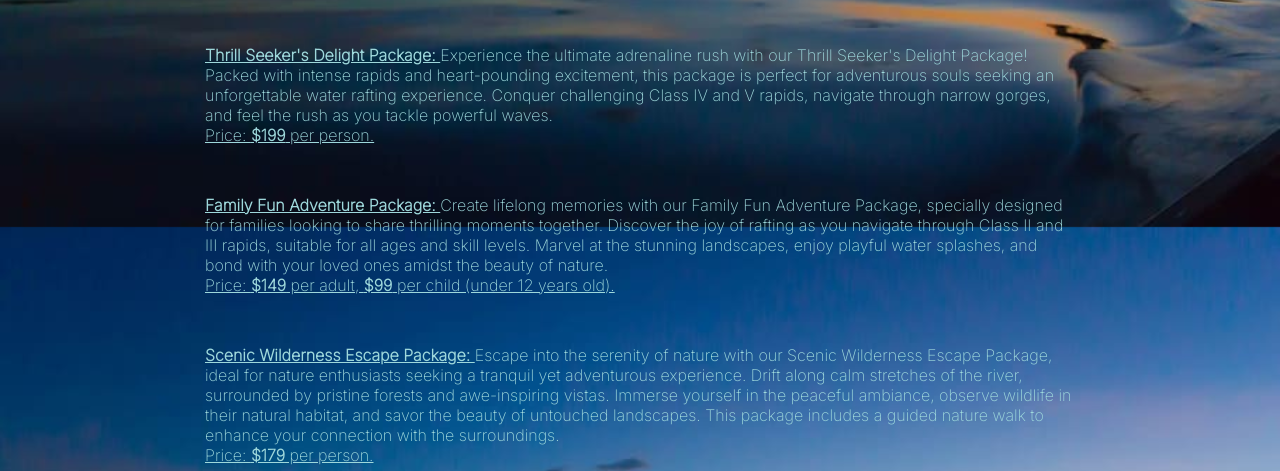
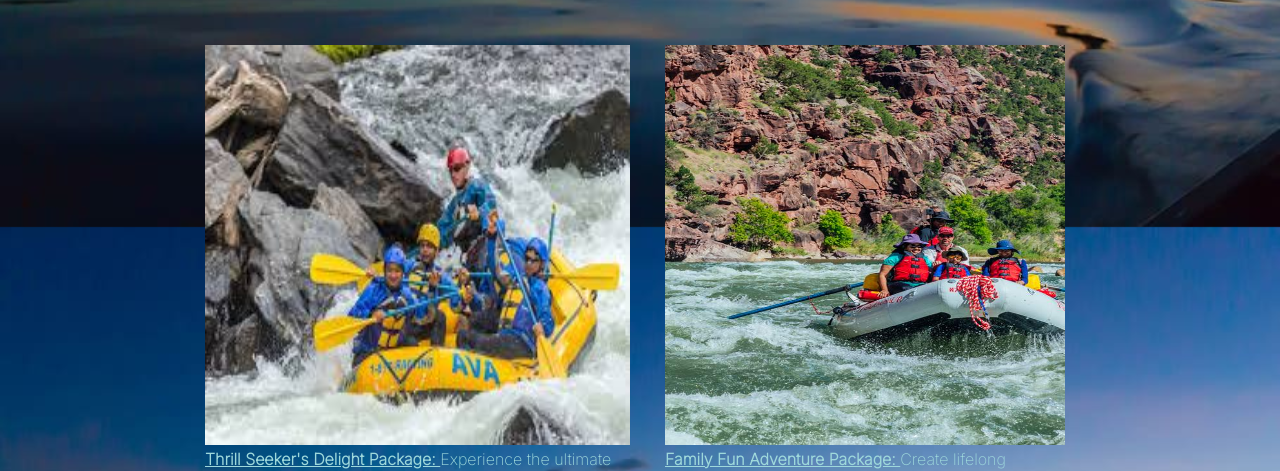
Before and after one commit to samoanspam/wdd130, a plain HTML site: page wwr/trips.html in a window 1280 px wide. Shown: the part 573-1044 px from the top of the page. Drawn offline with Linux system fonts and the light colour scheme.

Commit message:
woot woot

```diff
--- a/wwr/styles/rafting.css
+++ b/wwr/styles/rafting.css
@@ -285,3 +285,12 @@ article.hero img {
 .tags-intro {
    color: #9ED8DB;
 }
+
+.trips-tags {
+   grid-template-columns: 1fr 1fr;
+   grid-template-rows: 1fr;
+}
+
+.trips-pictures {
+   display: inline;
+}
--- a/wwr/trips.html
+++ b/wwr/trips.html
@@ -8,6 +8,7 @@
         <meta name="author" content="Teia Patane">
         <link rel="stylesheet" type="text/css" href="styles/rafting.css">
     </head>
+
     <body class="body">
 
         <header>
@@ -30,7 +31,11 @@
             to contact us!
         </p>
 
+        <main class="trips-tags">
+
                     <p class="tags-intro">
+                        <img src="styles/offerings.jpg" alt="Rafting Yellow Helmets" class="trips-pictures" width="425" height="400">
+                        <br>
                         <u><strong> Thrill Seeker's Delight Package: </strong></u>
                         Experience the ultimate adrenaline rush with our Thrill Seeker's Delight Package! Packed with intense rapids and heart-pounding
                         excitement, this package is perfect for adventurous souls seeking an unforgettable water rafting experience. Conquer challenging
@@ -40,6 +45,8 @@
                     </p>
 
                     <p class="tags-intro">
+                        <img src="styles/purpose.jpg" alt="Rafting Red Boats" class="trips-pictures" width="400" height="400">
+                        <br>
                         <u><strong> Family Fun Adventure Package: </strong></u>
                         Create lifelong memories with our Family Fun Adventure Package, specially designed for families looking to share thrilling moments
                         together. Discover the joy of rafting as you navigate through Class II and III rapids, suitable for all ages and skill levels.
@@ -49,6 +56,8 @@
                     </p>
 
                     <p class="tags-intro">
+                        <img src="styles/calm-trip.jpg" alt="Calm Waters Blue Boat" class="trips-pictures" width="875">
+                        <br>
                         <u><strong> Scenic Wilderness Escape Package: </strong></u>
                         Escape into the serenity of nature with our Scenic Wilderness Escape Package, ideal for nature enthusiasts seeking a tranquil yet
                         adventurous experience. Drift along calm stretches of the river, surrounded by pristine forests and awe-inspiring vistas. Immerse
@@ -60,6 +69,9 @@
                         <br>
                         Please note that prices are subject to change and may vary depending on seasonal factors and additional services included.
                     </p>
+
+
+        </main>
         <footer class="tags-intro">
             <nav class="sociallinks">
                 <ul>
```
Also changed, not shown: wwr/styles/calm-trip.jpg (added). Lines whose indentation alone changed are shown as unchanged.
